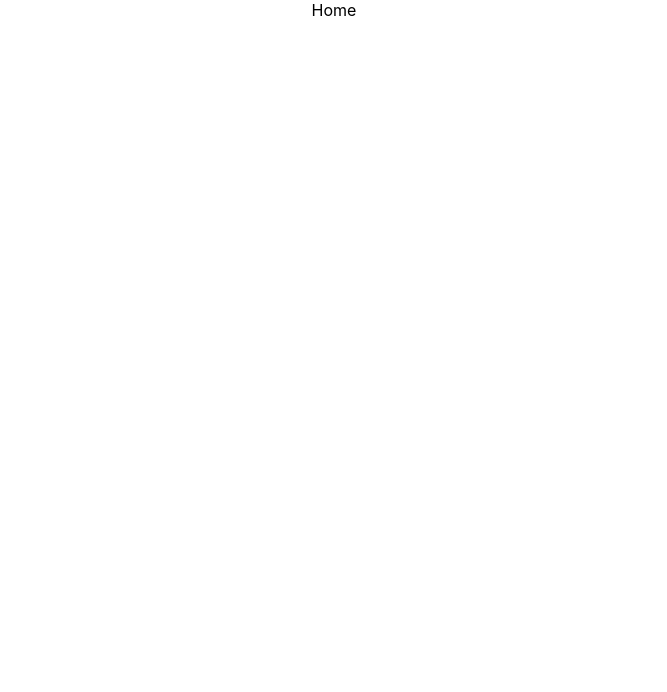
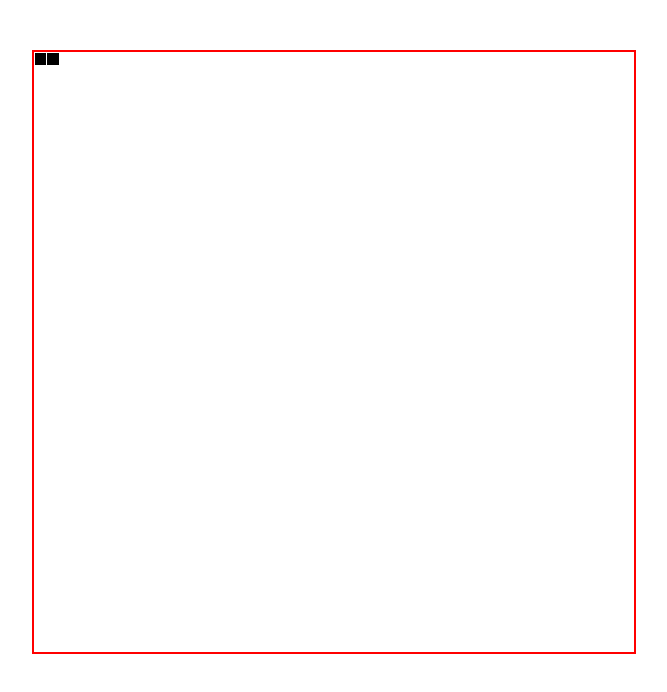
Before and after one commit to motasimfoad/react-snake-game, a React (Create React App) app: page / in a window 1280 px wide. Shown: the top 692 px of the page, without its empty margins (306-973 px from the left). Built offline with nearby package versions, Linux system fonts and the light colour scheme.

Commit message:
The snake has landedgit add .

```diff
--- a/src/Components/snake/index.js
+++ b/src/Components/snake/index.js
@@ -0,0 +1,22 @@
+import React from 'react';
+import '../snake/snake.css';
+
+function Snake(props) {
+  return (
+
+    <div>
+      {props.snakeBody.map((dot, i) => {
+            const style = {
+                left: `${dot[0]}%`,
+                top: `${dot[1]}%`
+            }
+            return(
+                <div className="snake-body" key={i} style={style}>
+                </div>
+            )
+        })}
+    </div>
+  );
+}
+
+export default Snake;
--- /dev/null
+++ b/src/Components/snake/snake.css
@@ -0,0 +1,8 @@
+.snake-body {
+    position: absolute;
+    width: 2%;
+    height: 2%;
+    background-color: #000;
+    border: 1px solid #fff;
+    z-index: 2;
+  }
--- a/src/Pages/Home/home.css
+++ b/src/Pages/Home/home.css
@@ -1,3 +1,12 @@
 .App {
-  text-align: center;
+  height: 100vh;
+  background-color: aqua;
 }
+
+.game-board{
+ position: relative;
+ margin: 50px auto;
+ height: 600px;
+ width: 600px;
+ border: 2px solid red;
+}
--- a/src/Pages/Home/index.js
+++ b/src/Pages/Home/index.js
@@ -1,10 +1,16 @@
-import React from 'react';
+import React, { useState } from 'react';
 import '../Home/home.css';
+import Snake from '../../Components/snake'
 
 function Home() {
+
+const [snakeBody, setSnakeBody] = useState([[0,0],[2,0]]);
+
   return (
-    <div className="App">
-      Home
+    <div className="app">
+      <div className="game-board">
+        <Snake snakeBody={snakeBody} />
+      </div>
     </div>
   );
 }
```
